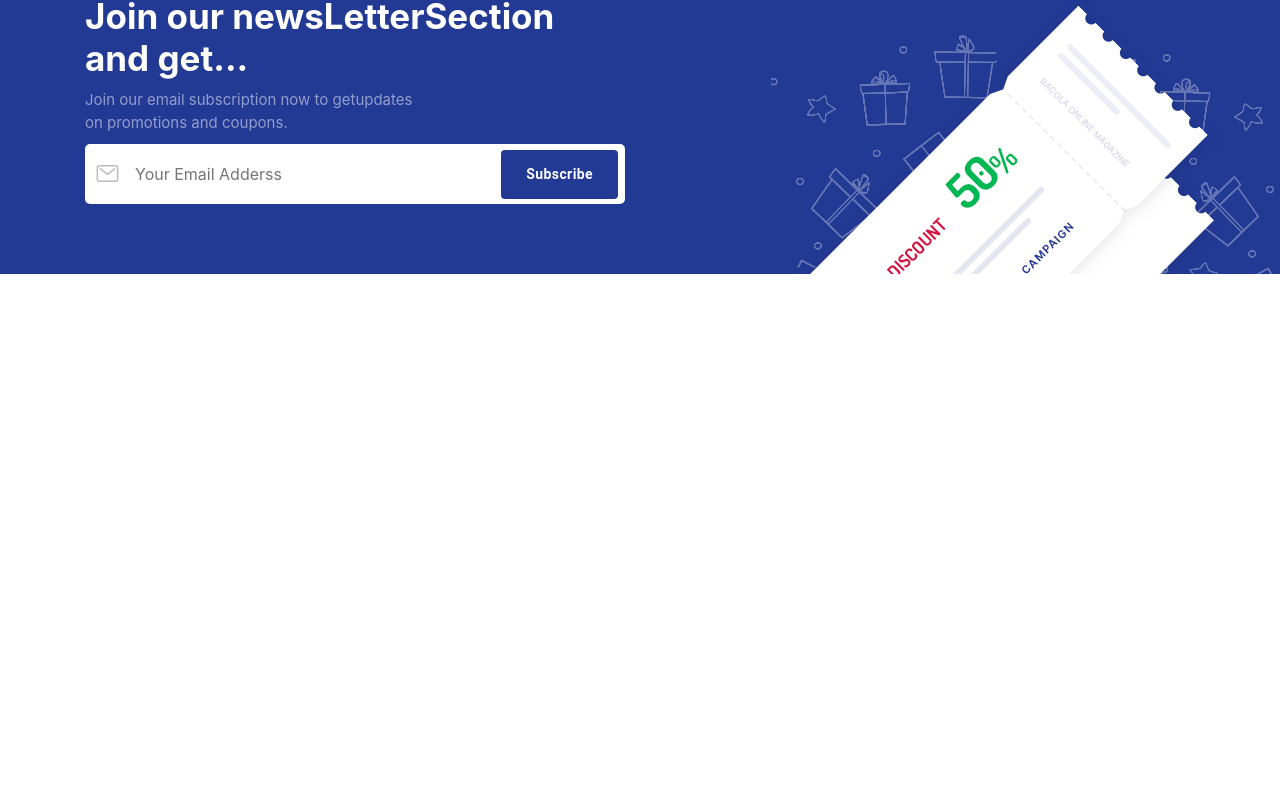
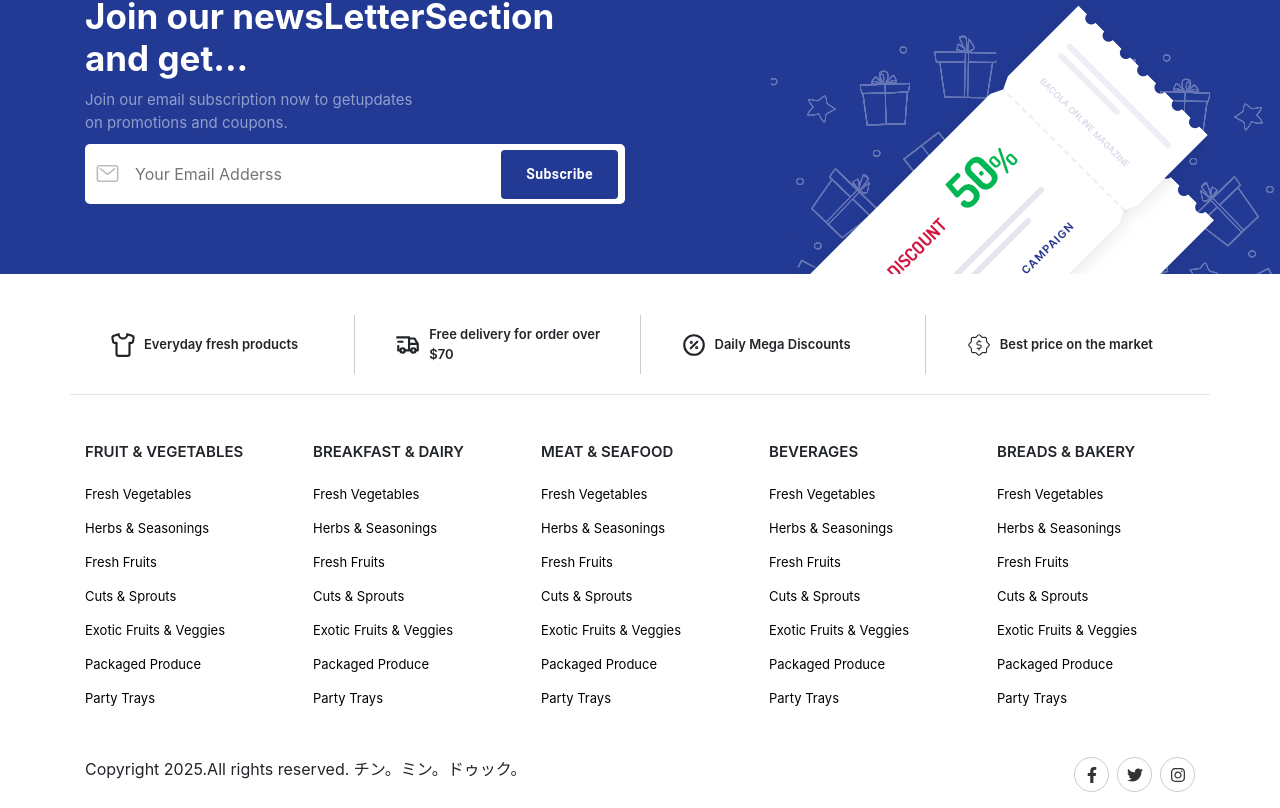
Before and after one commit to Duc1306/e-commerce, a React (Create React App) app in the folder frontend/: page / in a window 1280 px wide. Shown: the part 2801-3609 px from the top of the page. Before the commit the page ends 3211 px from the top, so only its background shows below. Built offline with nearby package versions, Linux system fonts and the light colour scheme; no server answers.

Commit message:
làm phần footer

```diff
--- a/frontend/src/App.css
+++ b/frontend/src/App.css
@@ -700,3 +700,67 @@ nav .navPart2 ul li:hover .submenu {
   text-transform: capitalize !important;
   font-weight: 600 !important;
 }
+
+footer {
+  width: 100;
+  height: 500px;
+  margin: auto;
+  background: #fff;
+  padding: 25px 0px;
+}
+footer .topInfo {
+  border-bottom: 1px solid rgba(0, 0, 0, 0.1);
+  padding-bottom: 20px;
+}
+footer .topInfo .col {
+  padding: 10px 15px;
+  padding-left: 40px;
+  border-right: 1px solid rgba(0, 0, 0, 0.2);
+}
+footer .topInfo .col:last-child {
+  border-right: 0px;
+}
+footer .topInfo .col svg {
+  font-size: 26px;
+}
+footer .topInfo .col span {
+  font-size: 13px;
+  font-weight: 600;
+}
+
+footer .linksWrap h5 {
+  font-size: 15px;
+  margin-bottom: 20px;
+  font-weight: 600;
+}
+footer .linksWrap ul li {
+  list-style: none;
+  margin-bottom: 10px;
+}
+footer .linksWrap ul li a {
+  color: #000;
+  font-size: 13px;
+}
+footer .linksWrap ul li a:hover {
+  text-decoration: none;
+}
+
+footer .copyright ul li a {
+  display: flex;
+  align-items: center;
+  justify-content: center;
+  width: 35px;
+  height: 35px;
+  border-radius: 50%;
+  border: 1px solid rgba(0, 0, 0, 0.2);
+}
+footer .copyright ul li a svg {
+  font-size: 16px;
+  color: rgba(0, 0, 0, 0.8);
+}
+footer .copyright ul li a:hover{
+  background: #2bbef9 !important;
+}
+footer .copyright ul li a:hover svg{
+color: #fff !important;
+}
--- a/frontend/src/App.js
+++ b/frontend/src/App.js
@@ -5,6 +5,7 @@ import { BrowserRouter, Route, Routes } from "react-router-dom";
 import Home from "./Pages/Home";
 import Header from "./Components/Header";
 import axios from "axios";
+import Footer from "./Components/Footer";
 
 const MyContext = createContext();
 
@@ -18,6 +19,7 @@ function App() {
 
   const getCountry = async (url) => {
     const responsive = await axios.get(url).then((res) => {
+      console.log(res.data.data);
       setCountryList(res.data.data);
     });
   };
@@ -33,6 +35,7 @@ function App() {
         <Routes>
           <Route path="/" element={<Home />} />
         </Routes>
+        <Footer/>
       </MyContext.Provider>
     </BrowserRouter>
   );
--- /dev/null
+++ b/frontend/src/Components/Footer/index.js
@@ -0,0 +1,201 @@
+import React from 'react'
+import {LuShirt} from "react-icons/lu"
+import {TbTruckDelivery} from "react-icons/tb"
+import {TbDiscount} from "react-icons/tb"
+import {CiBadgeDollar} from "react-icons/ci"
+import { Link } from 'react-router-dom'
+import {FaFacebookF} from "react-icons/fa"
+import { FaTwitter } from 'react-icons/fa'
+import { FaInstagram } from 'react-icons/fa'
+const Footer = () => {
+  return (
+    <footer>
+      <div className="container">
+        <div className="topInfo row">
+          <div className="col d-flex align-items-center">
+            <span>
+              <LuShirt />
+            </span>
+            <span className="ml-2">Everyday fresh products</span>
+          </div>
+          <div className="col d-flex align-items-center">
+            <span>
+              <TbTruckDelivery />
+            </span>
+            <span className="ml-2">Free delivery for order over $70</span>
+          </div>
+          <div className="col d-flex align-items-center">
+            <span>
+              <TbDiscount />
+            </span>
+            <span className="ml-2">Daily Mega Discounts</span>
+          </div>
+          <div className="col d-flex align-items-center">
+            <span>
+              <CiBadgeDollar />
+            </span>
+            <span className="ml-2">Best price on the market</span>
+          </div>
+        </div>
+
+        <div className="row mt-5 linksWrap">
+          <div className="col">
+            <h5>FRUIT & VEGETABLES</h5>
+            <ul>
+              <li>
+                <Link to="#">Fresh Vegetables</Link>
+              </li>
+              <li>
+                <Link to="#">Herbs & Seasonings</Link>
+              </li>
+              <li>
+                <Link to="#">Fresh Fruits</Link>
+              </li>
+              <li>
+                <Link to="#">Cuts & Sprouts</Link>
+              </li>
+              <li>
+                <Link to="#">Exotic Fruits & Veggies</Link>
+              </li>
+              <li>
+                <Link to="#">Packaged Produce</Link>
+              </li>
+              <li>
+                <Link to="#">Party Trays</Link>
+              </li>
+            </ul>
+          </div>
+          <div className="col">
+            <h5>BREAKFAST & DAIRY</h5>
+            <ul>
+              <li>
+                <Link to="#">Fresh Vegetables</Link>
+              </li>
+              <li>
+                <Link to="#">Herbs & Seasonings</Link>
+              </li>
+              <li>
+                <Link to="#">Fresh Fruits</Link>
+              </li>
+              <li>
+                <Link to="#">Cuts & Sprouts</Link>
+              </li>
+              <li>
+                <Link to="#">Exotic Fruits & Veggies</Link>
+              </li>
+              <li>
+                <Link to="#">Packaged Produce</Link>
+              </li>
+              <li>
+                <Link to="#">Party Trays</Link>
+              </li>
+            </ul>
+          </div>
+          <div className="col">
+            <h5>MEAT & SEAFOOD</h5>
+            <ul>
+              <li>
+                <Link to="#">Fresh Vegetables</Link>
+              </li>
+              <li>
+                <Link to="#">Herbs & Seasonings</Link>
+              </li>
+              <li>
+                <Link to="#">Fresh Fruits</Link>
+              </li>
+              <li>
+                <Link to="#">Cuts & Sprouts</Link>
+              </li>
+              <li>
+                <Link to="#">Exotic Fruits & Veggies</Link>
+              </li>
+              <li>
+                <Link to="#">Packaged Produce</Link>
+              </li>
+              <li>
+                <Link to="#">Party Trays</Link>
+              </li>
+            </ul>
+          </div>
+          <div className="col">
+            <h5>BEVERAGES</h5>
+            <ul>
+              <li>
+                <Link to="#">Fresh Vegetables</Link>
+              </li>
+              <li>
+                <Link to="#">Herbs & Seasonings</Link>
+              </li>
+              <li>
+                <Link to="#">Fresh Fruits</Link>
+              </li>
+              <li>
+                <Link to="#">Cuts & Sprouts</Link>
+              </li>
+              <li>
+                <Link to="#">Exotic Fruits & Veggies</Link>
+              </li>
+              <li>
+                <Link to="#">Packaged Produce</Link>
+              </li>
+              <li>
+                <Link to="#">Party Trays</Link>
+              </li>
+            </ul>
+          </div>
+          <div className="col">
+            <h5>BREADS & BAKERY</h5>
+            <ul>
+              <li>
+                <Link to="#">Fresh Vegetables</Link>
+              </li>
+              <li>
+                <Link to="#">Herbs & Seasonings</Link>
+              </li>
+              <li>
+                <Link to="#">Fresh Fruits</Link>
+              </li>
+              <li>
+                <Link to="#">Cuts & Sprouts</Link>
+              </li>
+              <li>
+                <Link to="#">Exotic Fruits & Veggies</Link>
+              </li>
+              <li>
+                <Link to="#">Packaged Produce</Link>
+              </li>
+              <li>
+                <Link to="#">Party Trays</Link>
+              </li>
+            </ul>
+          </div>
+        </div>
+
+        <div className="copyright mt-3 pt-3 pb-3 d-flex">
+          <p className="mb-0">
+            Copyright 2025.All rights reserved. チン。ミン。ドゥック。
+          </p>
+          <ul className="list list-inline ml-auto mb-0">
+            <li className="list-inline-item">
+              <Link to="#">
+                <FaFacebookF />
+              </Link>
+            </li>
+            <li className="list-inline-item">
+              <Link to="#">
+                <FaTwitter />
+              </Link>
+            </li>
+            <li className="list-inline-item">
+              <Link to="#">
+                <FaInstagram />
+              </Link>
+            </li>
+          </ul>
+        </div>
+      </div>
+    </footer>
+  );
+}
+
+export default Footer
--- a/frontend/src/Pages/Home/index.js
+++ b/frontend/src/Pages/Home/index.js
@@ -15,6 +15,7 @@ import { Navigation } from "swiper/modules";
 import ProductItem from "../../Components/ProductItem/ProductItem";
 import HomeCat from "../../Components/HomeCat";
 import {IoMailOutline} from "react-icons/io5"
+
 
 const Home = () => {
   // var productSliderOptions = {
@@ -150,7 +151,9 @@ const Home = () => {
           </div>
         </div>
       </section>
-      <br /> <br /> <br /> <br /> <br />
+
+
+
     </>
   );
 };
```
